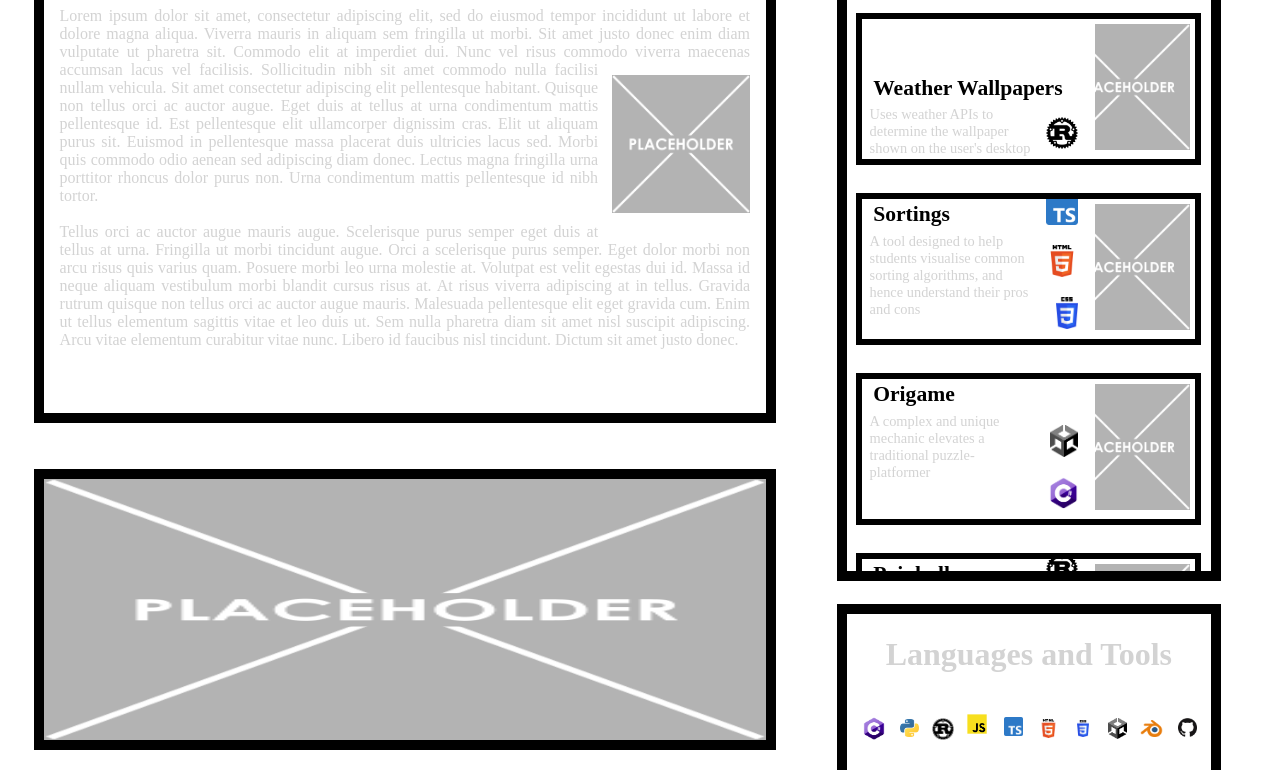
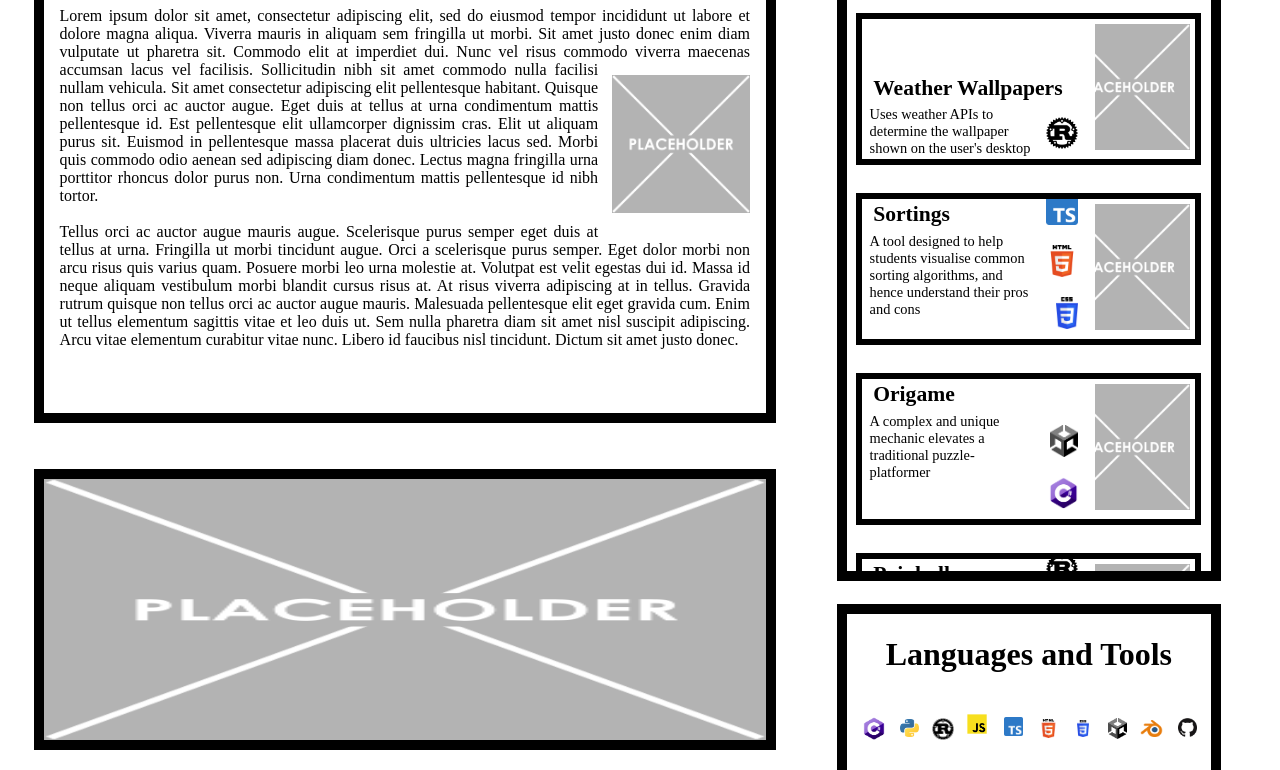
Before and after one commit to josh-ja-walker/portfolio, a plain HTML site: page index.html in a window 1280 px wide. Shown: the part 745-1515 px from the top of the page. Drawn offline with Linux system fonts and the light colour scheme.

Commit message:
color black

```diff
--- a/stylesheet.css
+++ b/stylesheet.css
@@ -1,5 +1,4 @@
 body {
-    color: lightgrey;
 }
 
 body div{
```
